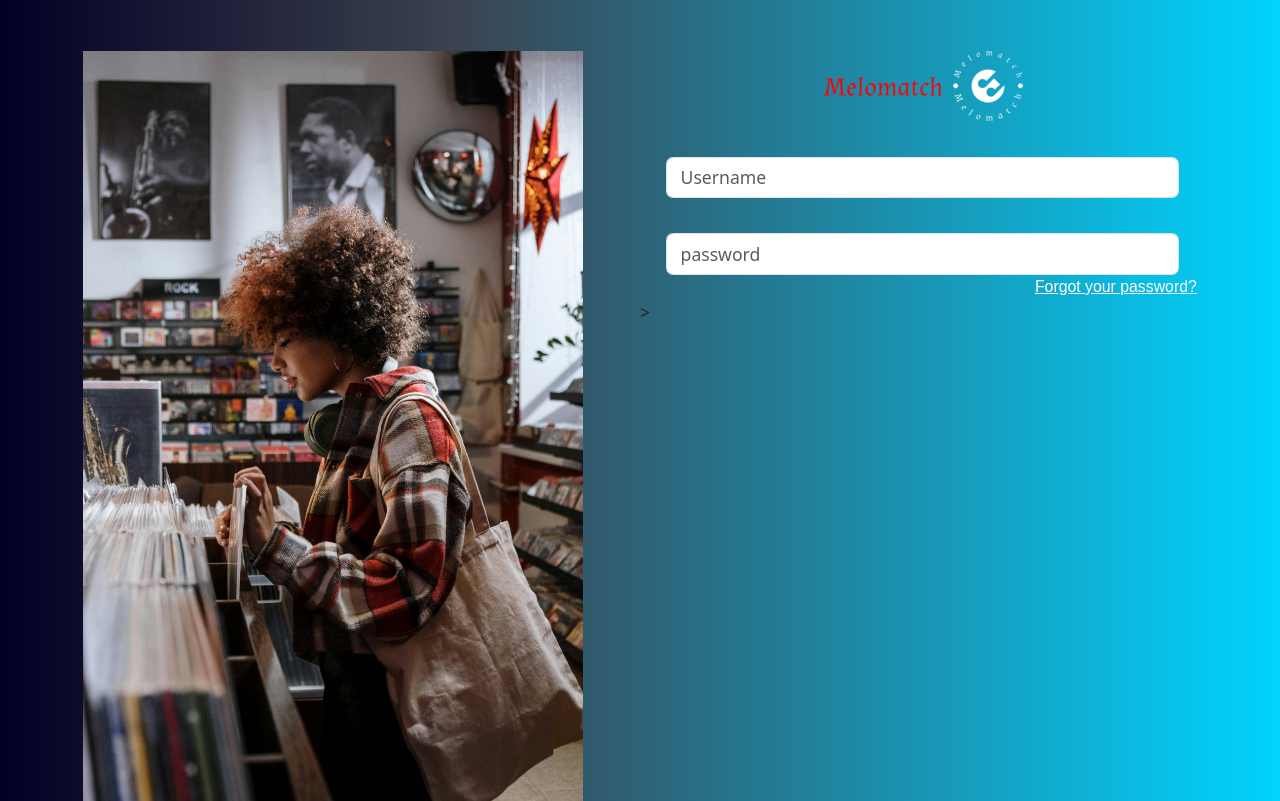
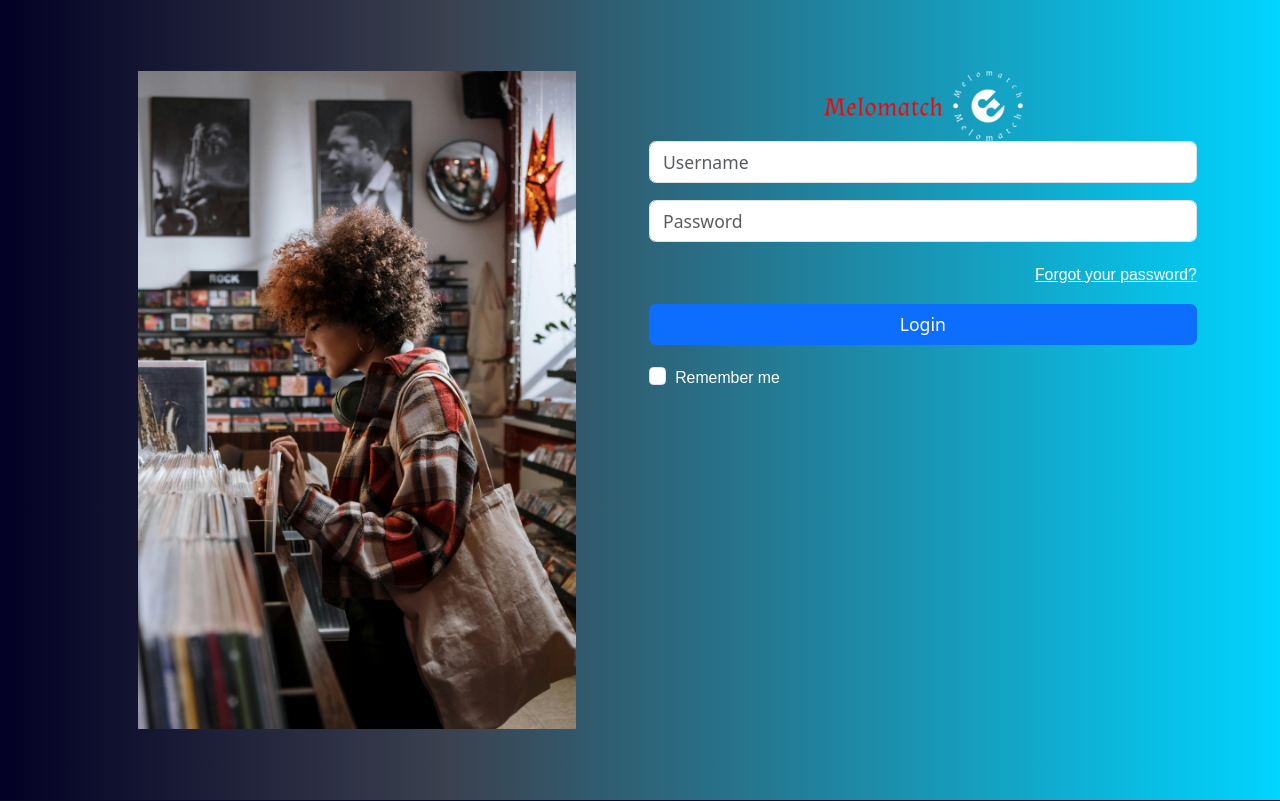
Before and after one commit to eddcode123/melomatch, a Python web app: template template/login.html in a window 1280 px wide. Run offline with Jinja, Linux system fonts and the light colour scheme; the template is opened without the code that fills it, so the values that code supplies are empty; some web fonts are replaced.

Commit message:
updating code

```diff
--- a/css/style.css
+++ b/css/style.css
@@ -80,9 +80,8 @@ body {
   height: auto;
 }
 .image-login {
-  width: 500px;
-  height: 500px;
-  object-fit: cover;
+  width: 80%;
+  height: 80%;
 }
 .image__size {
   width: 70%;
--- a/template/login.html
+++ b/template/login.html
@@ -17,9 +17,9 @@
     />
   </head>
   <body class="login-gradient flex-container">
-    <div class="container pt-5">
+    <div class="container">
       <div class="row g-3">
-        <div class="col">
+        <div class="col-md-6 d-flex justify-content-center align-items-center">
           <!--image section -->
           <img
             src="../static/img/record.jpg"
@@ -27,19 +27,18 @@
             alt="guitar"
           />
         </div>
-        <div class="col">
-          <div class="g-5 text-center">
+        <div class="col-md-6">
+          <div class="text-center">
             <!-- Company logo -->
             <a class="navbar-brand" href="#"
               ><img
                 src="../static/img/logo-no-background.png"
                 alt="company logo"
                 class="logo"
-                alt=""
             /></a>
-            <div class="row g-3">
             <!--login form -->
-              <div class="col g-5">
+            <form>
+              <div class="mb-3">
                 <input
                   type="text"
                   class="form-control"
@@ -47,20 +46,31 @@
                   aria-label="username"
                 />
               </div>
-            </div>
-            <div class="row g-3">
-              <div class="col g-5">
+              <div class="mb-3">
                 <input
                   type="password"
                   class="form-control"
-                  placeholder="password"
+                  placeholder="Password"
                   aria-label="password"
                 />
               </div>
+              <div class="mb-3 text-end">
+                <a href="#" class="login-font">Forgot your password?</a>
               </div>
-            <div class="row g-3">
-               <a href="" class="text-end login-font">Forgot your password?</a>>
+              <div class="d-grid mb-3">
+                <button class="btn btn-primary" type="button">Login</button>
               </div>
+              <div class="form-check text-start">
+                <input
+                  type="checkbox"
+                  class="form-check-input"
+                  id="rememberme"
+                />
+                <label class=" login-font form-check-label" for="rememberme"
+                  >Remember me</label
+                >
+              </div>
+            </form>
           </div>
         </div>
       </div>
@@ -71,7 +81,7 @@
     <script src="../static/js/jquery.js" type="text/javascript"></script>
     <!-- Script to toggle show password -->
     <script>
-      /// code to check email format
+      // Code to check email format
     </script>
   </body>
 </html>
```
Also changed, not shown: template/sighup.html (+1 -8 lines). Lines whose indentation alone changed are shown as unchanged.
